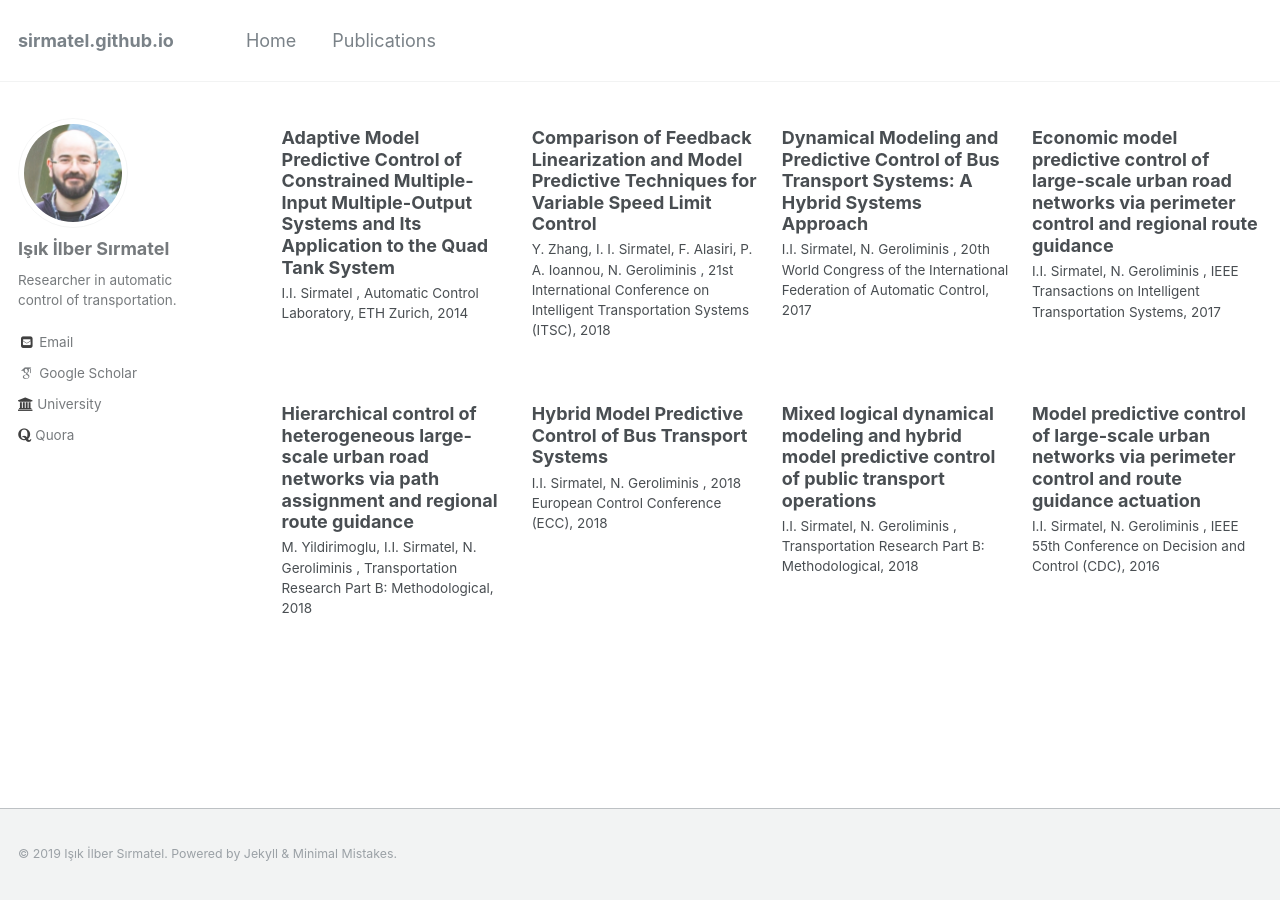
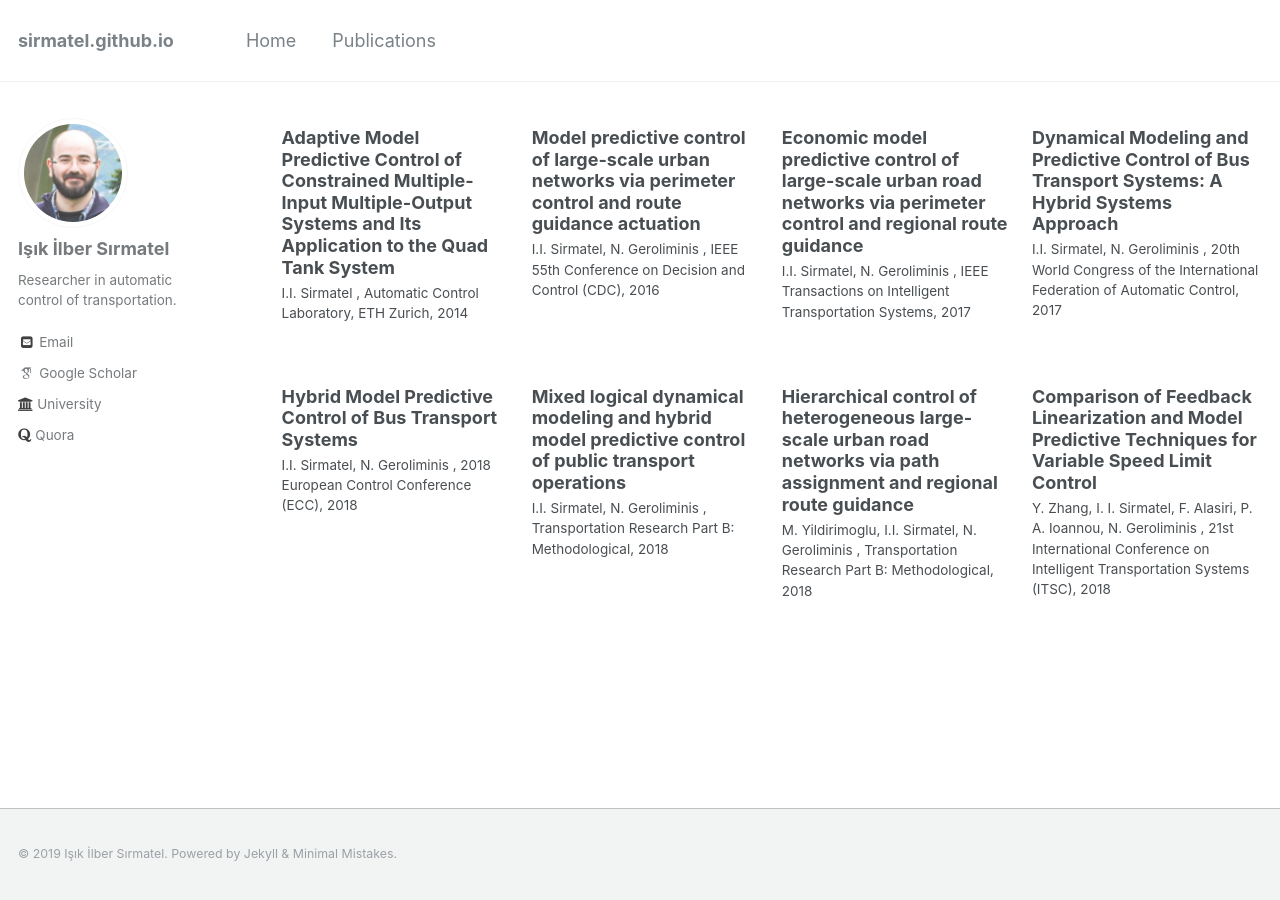
Before and after one commit to sirmatel/sirmatel.github.io, a Jekyll site: the page built from _pages/publications.md, in a window 1280 px wide. Built offline with Jekyll 4.4.1, drawn with Linux system fonts in a browser that asks for light colours; some web fonts are replaced.

Commit message:
Update publications.md

```diff
--- a/_pages/publications.md
+++ b/_pages/publications.md
@@ -7,7 +7,7 @@ permalink: /publications/
 
 {% include base_path %}
 <!-- <h3 class="archive__subtitle">Examples from various domains</h3>		This destroys lists -->
-{% assign items = site.posts | sort: 'title' %}
+{% assign items = site.posts | sort: 'date' %}
 
 {% for post in items %}
 {% if post.category == "publications" %}
```
